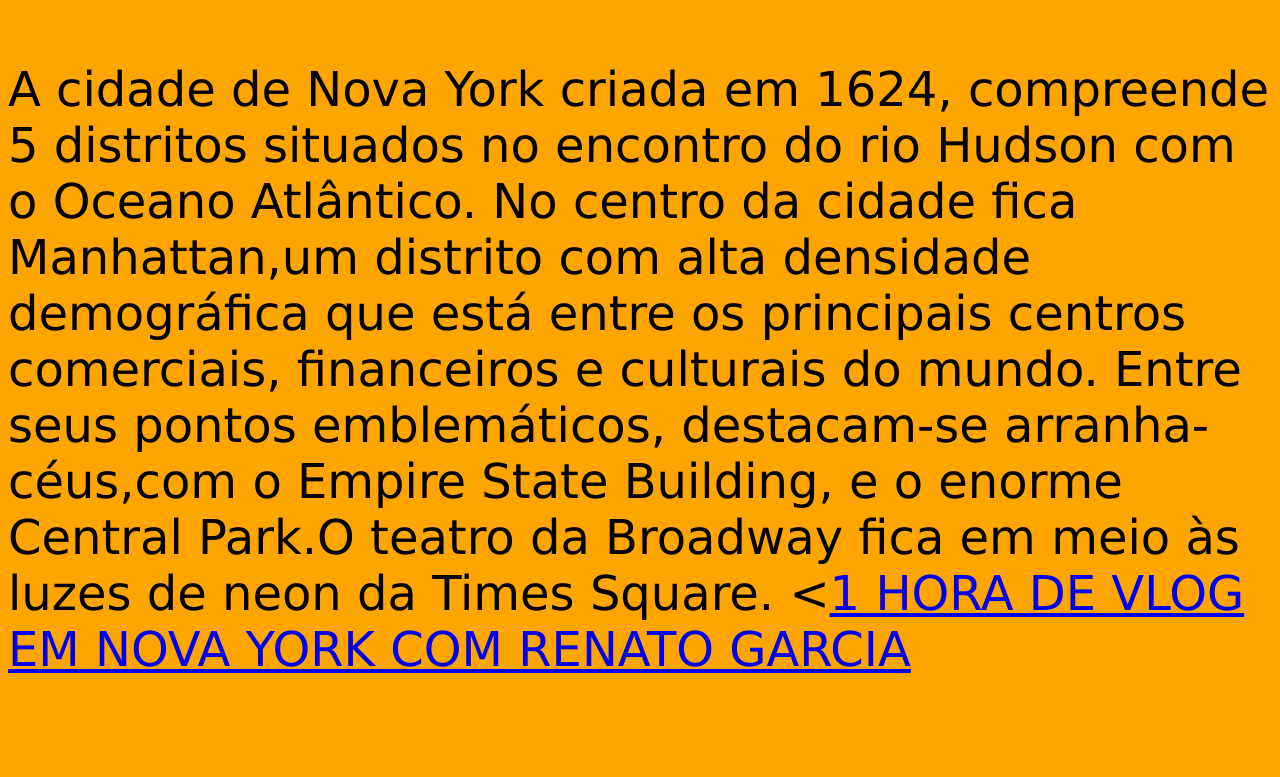
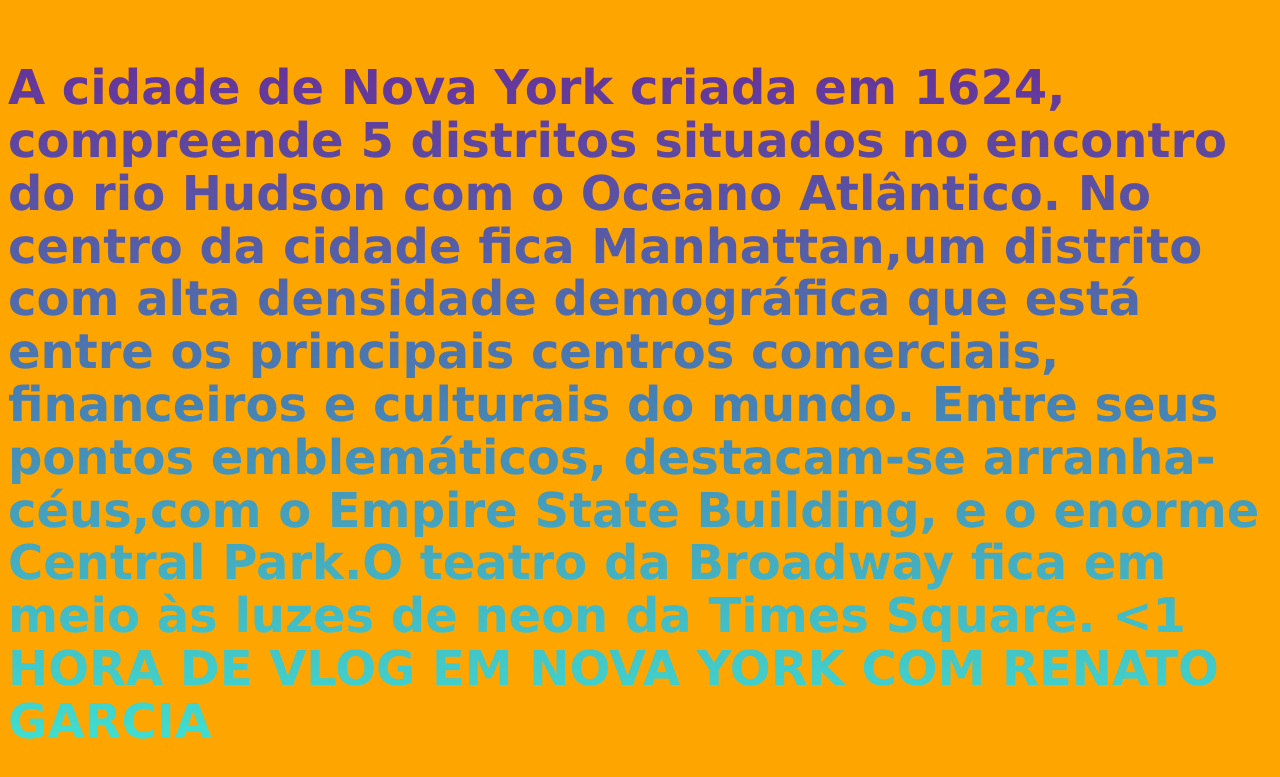
Before and after one commit to yMathh/MAt.II, a plain HTML site: page index.html in a window 1280 px wide. Shown: the part 551-1328 px from the top of the page. Before the commit the page ends 1276 px from the top, so only its background shows below. Drawn offline with Linux system fonts and the light colour scheme.

Commit message:
Update style.css

```diff
--- a/style.css
+++ b/style.css
@@ -1,3 +1,30 @@
- h1{
-    text-align:center;
- }
+h1 {
+    text-align: center;
+}
+.single-color {
+  color: steelblue;
+}
+
+
+.gradient {
+
+  background-image: linear-gradient(to bottom, rebeccapurple, steelblue, turquoise);
+  background-clip: text;
+  -webkit-background-clip: text;
+
+
+  -webkit-text-fill-color: transparent;
+
+
+  color: black;
+
+
+
+}
+
+
+p {
+  font-size: 3rem;
+  font-weight: bold;
+  line-height: 1.1;
+}
```
